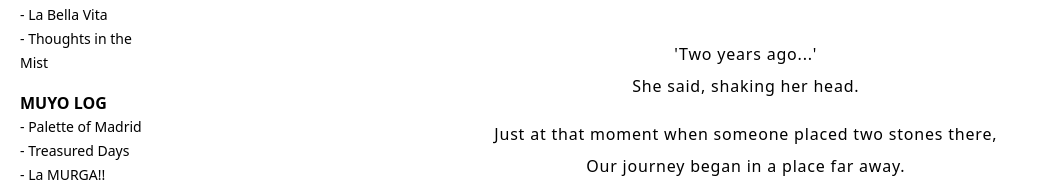
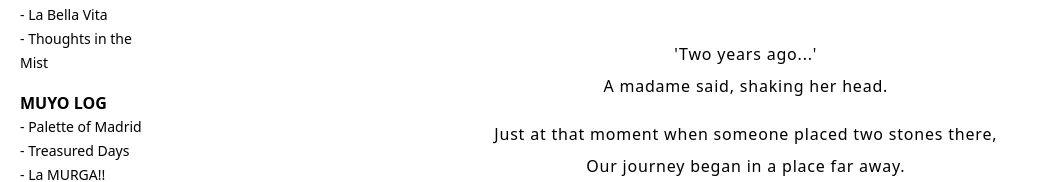
Before and after one commit to Kenchim/muyofoto, a Next.js app: page /muyolog/mistique in a window 1280 px wide. Shown: the part 501-683 px from the top of the page, without its empty margins (0-1039 px from the left). Built offline with nearby package versions, Linux system fonts and the light colour scheme.

Commit message:
add sentence marseille

```diff
--- a/app/muyolog/mistique/page.tsx
+++ b/app/muyolog/mistique/page.tsx
@@ -13,7 +13,7 @@ export default function Mistique() {
                 caption=""
             />
             <p>'Two years ago...'</p>
-            <p className="mb-4">She said, shaking her head.</p>
+            <p className="mb-4">A madame said, shaking her head.</p>
             <p>Just at that moment when someone placed two stones there,</p>
             <p className="mb-4">Our journey began in a place far away.</p>
             <p>And from the midst of the fork road,</p>
```
